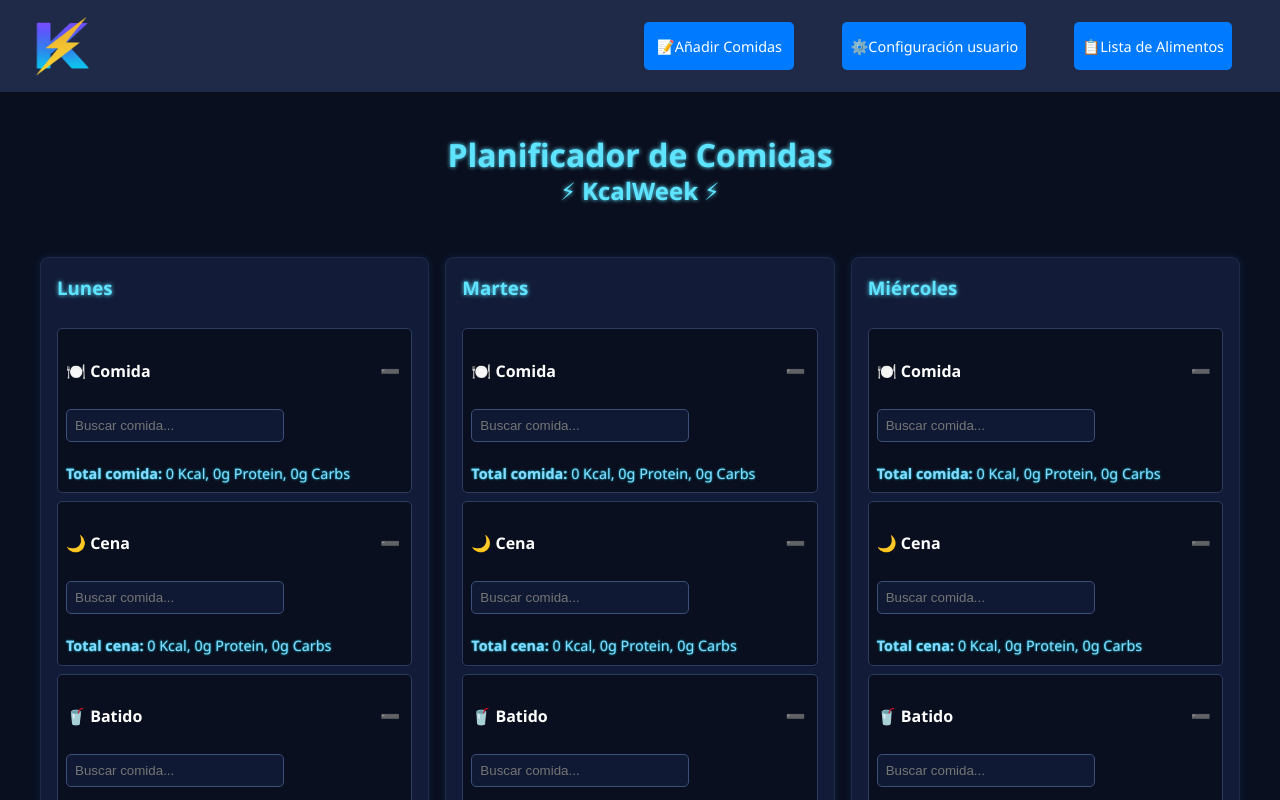
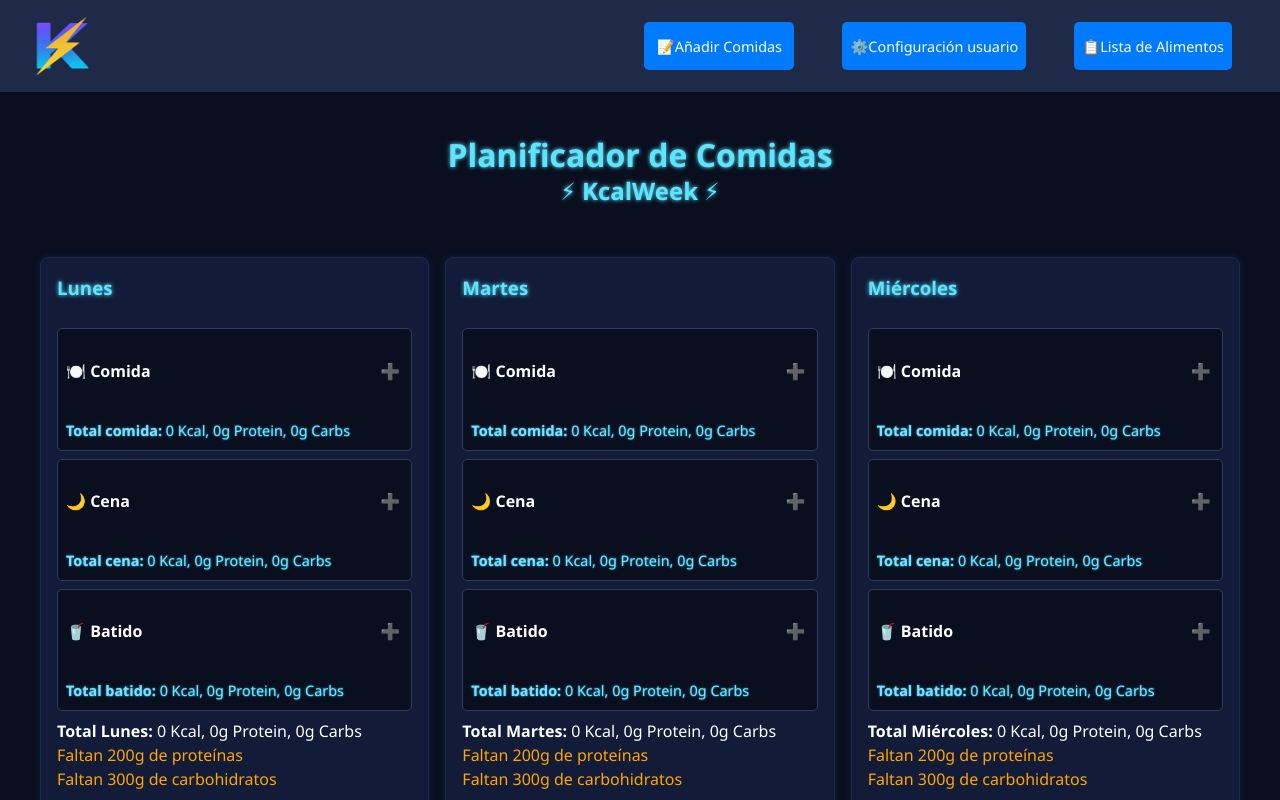
Before and after one commit to TamaraFdez/KcalWeek, a React (Vite) app: page / in a window 1280 px wide. Shown: the top 800 px of the page. Built offline with nearby package versions, Linux system fonts and the light colour scheme.

Commit message:
cambia el estado inicial de mostrarComidas a false en BloqueTipoComida

```diff
--- a/src/components/BloqueTipoComida.jsx
+++ b/src/components/BloqueTipoComida.jsx
@@ -18,7 +18,7 @@ export default function BloqueTipoComida({
   const [busqueda, setBusqueda] = useState("");
   const [seleccionada, setSeleccionada] = useState(null);
   const [mostrarLista, setMostrarLista] = useState(false);
-  const [mostrarComidas, setMostrarComidas] = useState(true);
+  const [mostrarComidas, setMostrarComidas] = useState(false);
 
   const buscadorRef = useRef(null);
   const totales = calcularTotales(comidas);
```
